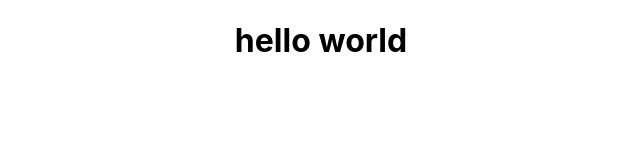
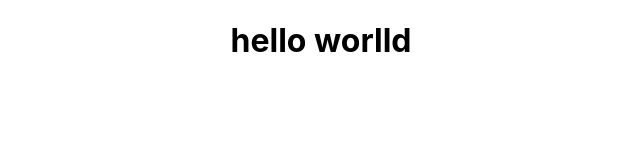
Before and after one commit to VahanSargsyan26/Class-component, a React (Create React App) app: page / in a window 1280 px wide. Shown: the top 160 px of the page, without its empty margins (319-959 px from the left). Built offline with nearby package versions, Linux system fonts and the light colour scheme.

Commit message:
my homework

```diff
--- a/src/App.js
+++ b/src/App.js
@@ -3,7 +3,7 @@ import './App.css';
 function App() {
   return (
     <div className="App">
-      <h1>hello world </h1>
+      <h1>hello worlld </h1>
     </div>
   );
 }
```
